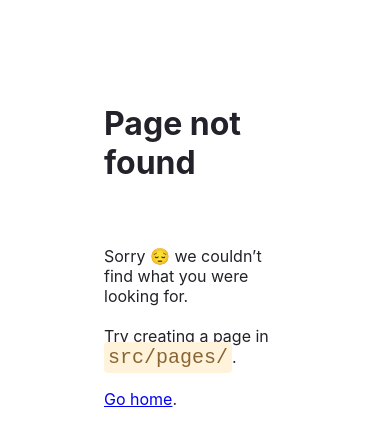
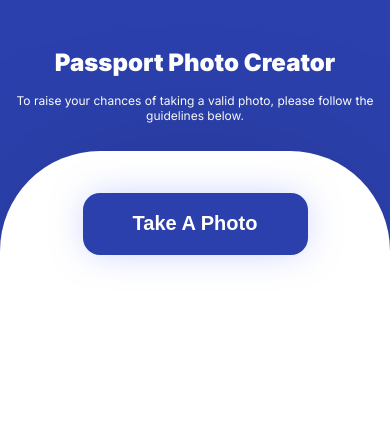
Before and after one commit to unicdeve/taking-picture, a Gatsby site: page /get-started in a window 390 px wide. Before the commit this address had no page. Built offline with nearby package versions, Linux system fonts and the light colour scheme; Gatsby itself is replaced by a stand-in of ours.

Commit message:
feat: custom isMobile hook

```diff
--- /dev/null
+++ b/src/components/get-started-content/get-started-content.comp.js
@@ -0,0 +1,24 @@
+import React from 'react';
+
+import { Container } from './get-started-content.styled';
+import Button from '../button/button.comp';
+import { useIsMobile } from '../../utils/hooks/is-mobile';
+
+export default function GetStartedContent() {
+	const isMobile = useIsMobile();
+
+	return (
+		<Container>
+			<div className='content'>
+				<h1>Get Started</h1>
+
+				<Button
+					text='Take A Photo'
+					variant={isMobile ? 'solid' : 'outline'}
+					size='lg'
+					className='btn'
+				/>
+			</div>
+		</Container>
+	);
+}
--- /dev/null
+++ b/src/components/get-started-content/get-started-content.styled.js
@@ -0,0 +1,16 @@
+import styled from 'styled-components';
+
+export const Container = styled.div`
+	width: 100%;
+
+	.content {
+		display: flex;
+		flex-direction: column;
+		align-items: center;
+	}
+
+	@media (min-width: 768px) {
+		.content {
+		}
+	}
+`;
--- a/src/components/home-content/home-content.comp.js
+++ b/src/components/home-content/home-content.comp.js
@@ -36,7 +36,7 @@ export default function HomeContent() {
 				</div>
 
 				<Button
-					to='/'
+					to='/get-started'
 					text='Get Started'
 					variant='outline'
 					size='lg'
@@ -63,7 +63,7 @@ export default function HomeContent() {
 
 				{current === 2 && (
 					<Button
-						to='/'
+						to='/get-started'
 						text='Get Started'
 						variant='solid'
 						size='lg'
--- /dev/null
+++ b/src/pages/get-started.js
@@ -0,0 +1,18 @@
+import React from 'react';
+
+import PageLayout from '../layouts/page/page.layout';
+import GetStartedContent from '../components/get-started-content/get-started-content.comp';
+
+const IndexPage = () => {
+	return (
+		<PageLayout
+			subTopic={
+				'To raise your chances of taking a valid photo, please follow the guidelines below.'
+			}
+		>
+			<GetStartedContent />
+		</PageLayout>
+	);
+};
+
+export default IndexPage;
--- a/src/pages/index.js
+++ b/src/pages/index.js
@@ -1,7 +1,6 @@
 import React from 'react';
 
 import PageLayout from '../layouts/page/page.layout';
-// import { StyledHome } from '../components/styled/home.styled';
 import HomeContent from '../components/home-content/home-content.comp';
 
 const IndexPage = () => {
@@ -14,9 +13,7 @@ const IndexPage = () => {
 				</>
 			}
 		>
-			{/* <StyledHome> */}
 			<HomeContent />
-			{/* </StyledHome> */}
 		</PageLayout>
 	);
 };
--- /dev/null
+++ b/src/utils/hooks/is-mobile.js
@@ -0,0 +1,19 @@
+import { useEffect, useState } from 'react';
+
+export const useIsMobile = () => {
+	const [isMobile, setIsMobile] = useState(window.innerWidth < 500);
+
+	const onWindowResize = () => {
+		setIsMobile(window.innerWidth < 500);
+	};
+
+	useEffect(() => {
+		window.addEventListener('resize', onWindowResize);
+
+		return () => {
+			onWindowResize();
+		};
+	}, []);
+
+	return isMobile;
+};
```
